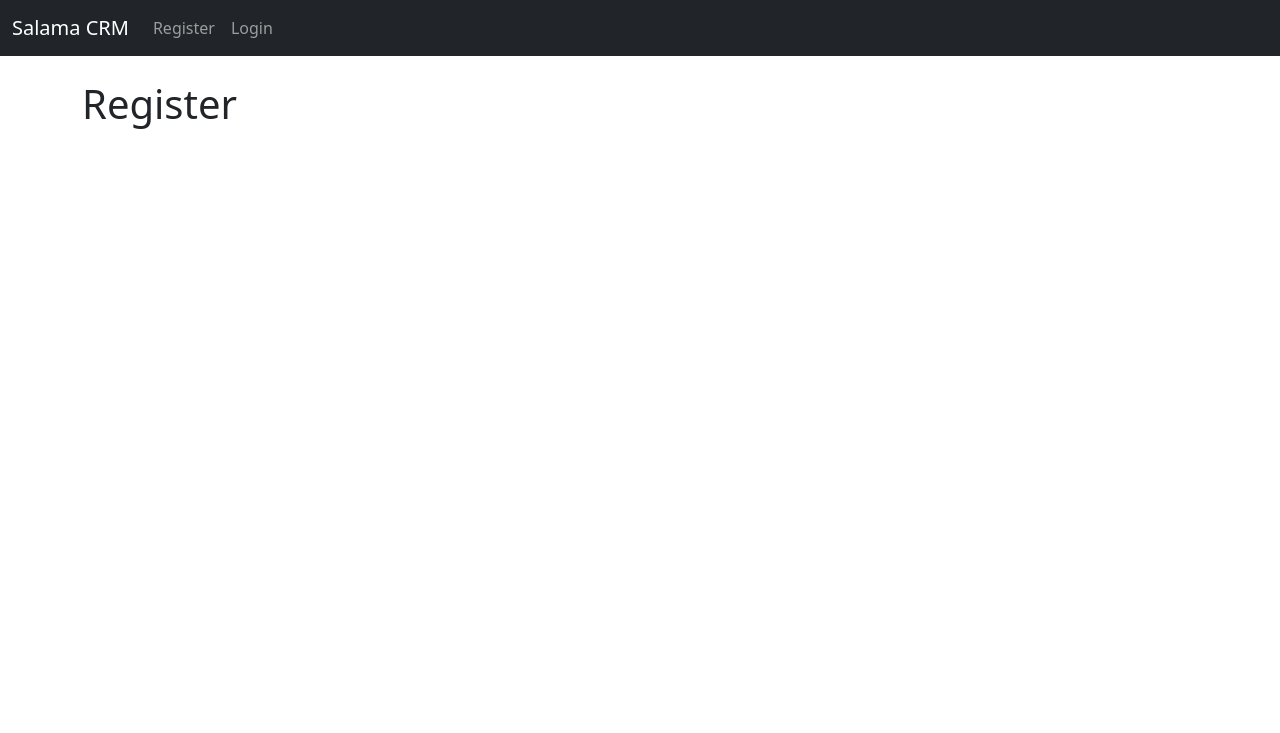
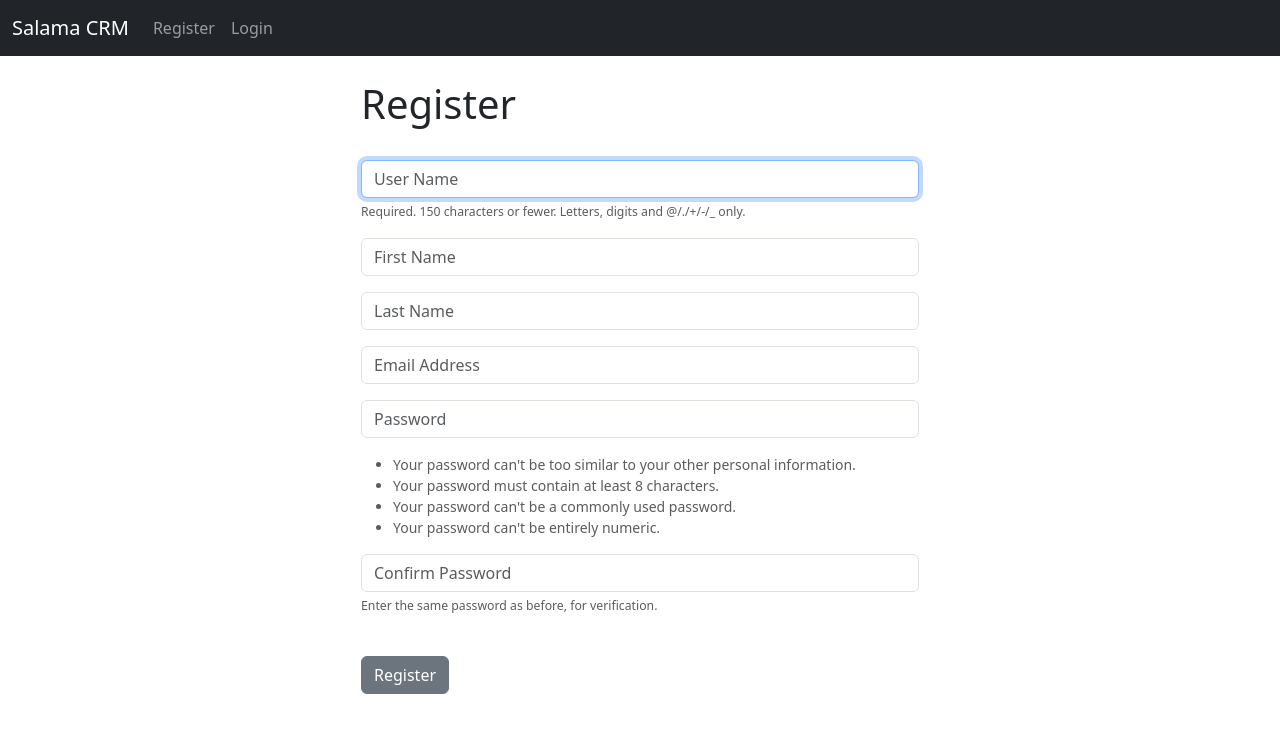
Before and after one commit to FrankMwandi/CRM, a Django app: page /register/ in a window 1280 px wide. Shown: the top 733 px of the page. Run offline with Django 4.2, Linux system fonts and the light colour scheme.

Commit message:
Completed user registration

```diff
--- a/website/forms.py
+++ b/website/forms.py
@@ -27,5 +27,5 @@ class SignUpForm(UserCreationForm):
 
      self.fields['password2'].widget.attrs['class'] = 'form-control'
      self.fields['password2'].widget.attrs['placeholder'] = 'Confirm Password'
-     self.fields['password2'].label = '
+     self.fields['password2'].label = ''
      self.fields['password2'].help_text = '<span class="form-text text-muted"><small>Enter the same password as before, for verification.</small></span>'
--- a/website/templates/register.html
+++ b/website/templates/register.html
@@ -1,8 +1,33 @@
 {% extends 'base.html' %}
-
-{%block content%}
-
-<h1> Register </h1>
+{% block content %}
 
 
-{%endblock%}
+<div class="col-md-6 offset-md-3">
+<h1>Register</h1>
+<br/>
+
+<form method="POST" action="">
+	{% csrf_token %}
+	{% if form.errors %}
+			<div class="alert alert-warning alert-dismissible fade show" role="alert">
+			  Your Form Has Errors
+			  {% for field in form %}
+			  	{% if field.errors %}
+			  		{{ field.errors }}
+			  	{% endif %}
+			  {% endfor %}
+			  <button type="button" class="btn-close" data-bs-dismiss="alert" aria-label="Close"></button>
+			</div>
+		{% endif %}
+
+	{{ form.as_p }}
+
+	<br/>
+	  <button type="submit" class="btn btn-secondary">Register</button>
+	</form>
+
+
+
+</div>
+
+{% endblock %}
--- a/website/views.py
+++ b/website/views.py
@@ -1,6 +1,7 @@
 from django.shortcuts import render,redirect
 from django.contrib.auth import authenticate,login,logout
 from django.contrib import messages
+from .forms import SignUpForm
 
 
 def home(request):
@@ -29,4 +30,18 @@ def logout_user(request):
     return redirect('home')
 
 def register_user(request):
-    return render(request, 'register.html',{})
+    if request.method == 'POST':
+        form = SignUpForm(request.POST)
+        if form.is_valid():
+            form.save()
+            #Authenticate and login
+            username = form.cleaned_data['username']
+            password = form.cleaned_data['password1']
+            user = authenticate(username=username, password=password)
+            login(request,user)
+            messages.success(request, "You have successfully registered")
+            return redirect('home')
+    else:
+        form = SignUpForm()
+        return render(request, 'register.html',{'form':form})
+    return render(request, 'register.html',{'form':form})
```
